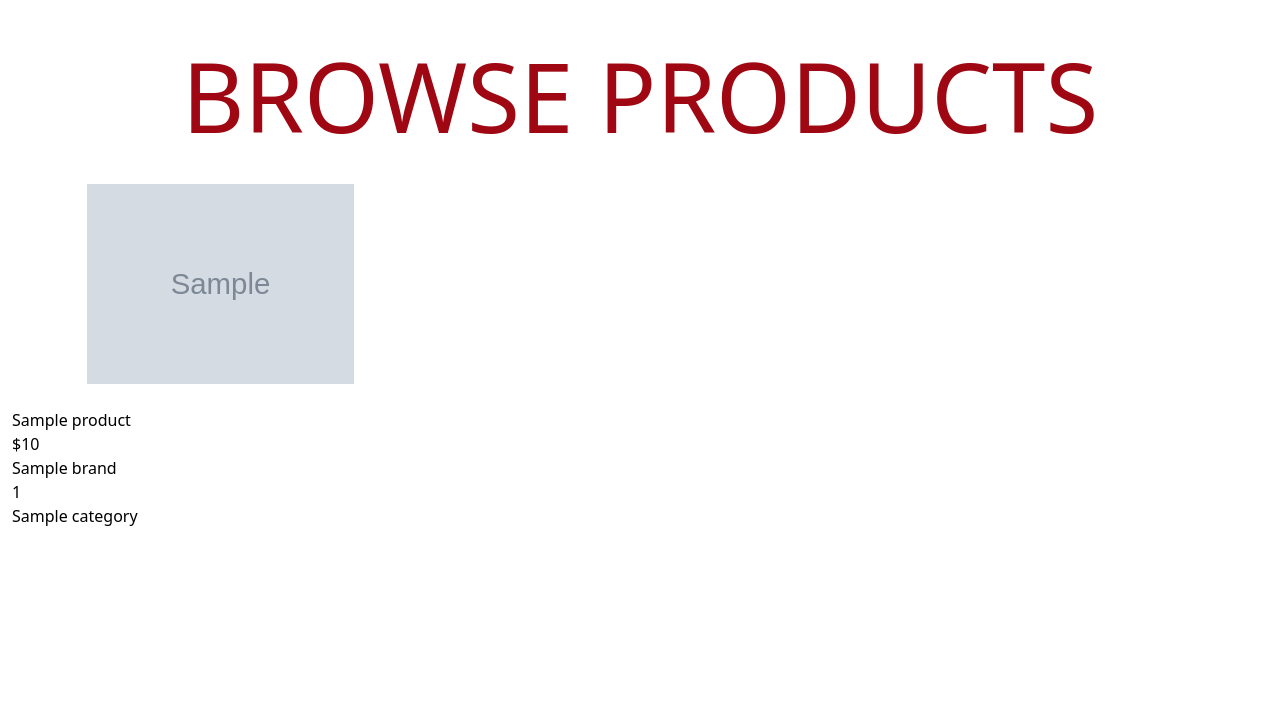
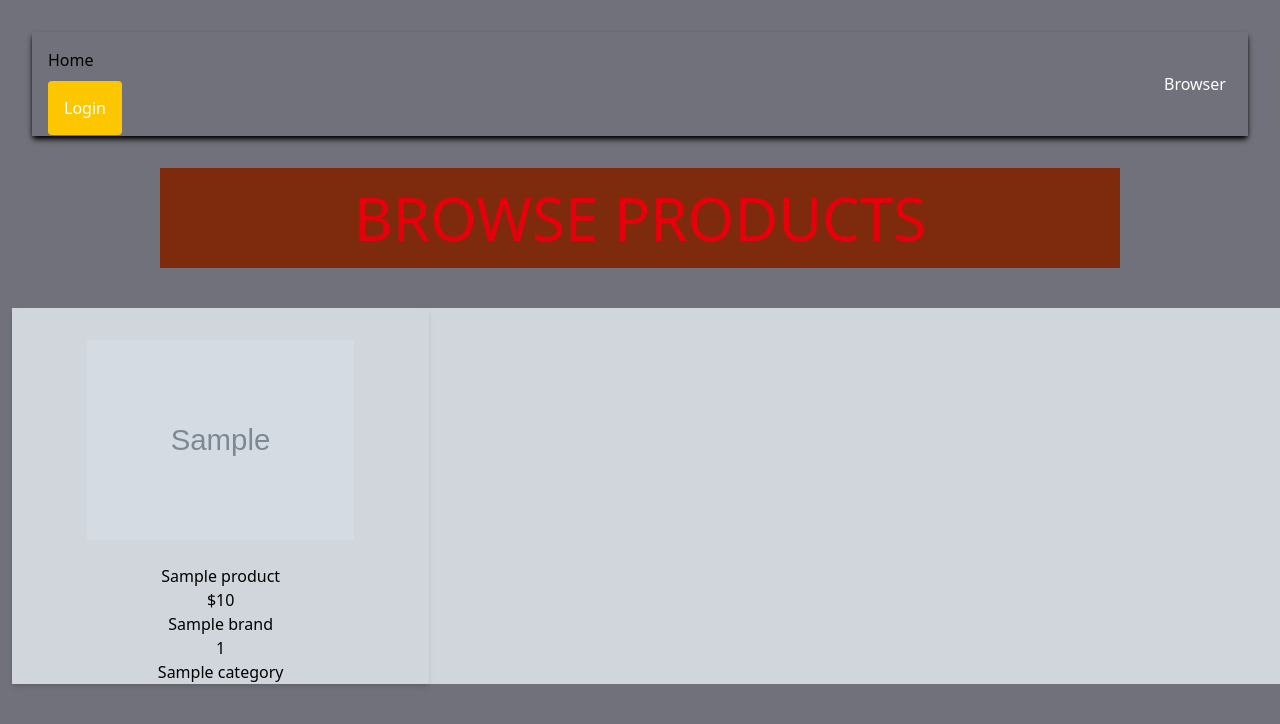
Before and after one commit to joshuaFSDclass/Unit04_Riffts, a Flask app: template templates/browse.html.jinja in a window 1280 px wide. Shown: the top 724 px of the page. Run offline with Flask 3, Linux system fonts and the light colour scheme; the template is opened without the code that fills it: most values are stand-ins (such as "Sample title", 1, 10 or a date in 2020); grey boxes marked "Sample" are stand-in pictures.

```diff
--- a/main.py
+++ b/main.py
@@ -18,6 +18,8 @@ def connect_db():
         cursorclass = pymysql.cursors.DictCursor
     )# function for fetching the database quickly
     return conn
+
+
 
 
 @app.route("/")
@@ -52,3 +54,11 @@ def product_page(product_id):
     connection.close()
 
     return render_template("product.html.jinja", product = result)
+
+@app.route("/register")
+def register():
+    return render_template("register.html.jinja")
+
+@app.route("/login")
+def login():
+    return render_template("login.html.jinja")
--- a/templates/Homepage.html.jinja
+++ b/templates/Homepage.html.jinja
@@ -9,11 +9,11 @@
 </head>
 <body>
 {% include "components/navbar.html.jinja" %}
-<h1>My Homepage</h1>
 
-<h2 class="m-10">Best Sellers</h2>
 
-<div class = "flex ">
+<h2 class="items-center p-4 text-center text-4xl">Best Sellers</h2>
+
+<div class = "grid- ">
     <p>1</p>
     <p>2</p>
     <p>3</p>
--- a/templates/browse.html.jinja
+++ b/templates/browse.html.jinja
@@ -7,15 +7,15 @@
     <script src="https://cdn.jsdelivr.net/npm/@tailwindcss/browser@4"></script>
 
 </head>
-<body>
+<body class = "bg-zinc-500">
 {% include "components/navbar.html.jinja" %}
- <h1 class="text-center text-8xl text-red-800">
+ <h1 class="text-center text-6xl text-red-600 bg-orange-900 ml-40 mr-40 pt-5 pb-5">
  BROWSE PRODUCTS
  </h1>
-<main class =" grid grid-cols-3 gap-2 ml-3 mt-10">
+<main class =" grid grid-cols-3 gap-2 ml-3 mt-10 bg-gray-300">
     {% for x in products %}
-        <a href="/product/{{ x['ID']}}" class="grid ">
-            <img class="h-50 mx-auto" src="{{ x['Image'] }}"> <br>
+        <a href="/product/{{ x['ID']}}" class="grid text-center shadow-md">
+            <img class="h-50 mx-auto mt-8" src="{{ x['Image'] }}"> <br>
             {{x ["Name"]}}<br>
             ${{x ["Price"]}}<br>
             {{x["Brand"]}}<br>
--- a/templates/components/navbar.html.jinja
+++ b/templates/components/navbar.html.jinja
@@ -1,13 +1,5 @@
-<nav class="relative select-none bg-grey lg:flex lg:items-stretch w-full">
-  <div class="flex flex-no-shrink items-stretch h-12">
-    <a href="#" class="flex-no-grow flex-no-shrink relative py-2 px-4 leading-normal text-white no-underline flex items-center hover:bg-grey-dark">Tailwind</a>
-    <a href="#" class="flex-no-grow flex-no-shrink relative py-2 px-4 leading-normal text-white no-underline flex items-center hover:bg-grey-dark">Css</a>
-  </div>
-  <div class="lg:flex lg:items-stretch lg:flex-no-shrink lg:flex-grow">
-    <div class="lg:flex lg:items-stretch lg:justify-end ml-auto">
-      <a href="#" class="flex-no-grow flex-no-shrink relative py-2 px-4 leading-normal text-white no-underline flex items-center hover:bg-grey-dark">Item 1</a>
-      <a href="#" class="flex-no-grow flex-no-shrink relative py-2 px-4 leading-normal text-white no-underline flex items-center hover:bg-grey-dark">Item 2</a>
-      <a href="#" class="flex-no-grow flex-no-shrink relative py-2 px-4 leading-normal text-white no-underline flex items-center hover:bg-grey-dark">Item 3</a>
-    </div>
-  </div>
+<nav class = "justify-end flex-col p-4 m-8 md:flex-row shadow-black shadow-md ">
+    <a hrer="/">Home</a>
+    <a href="/browse" class ="ml-275 p-4 text-white">Browser</a>
+    <a href="/login" class = "p-4 bg-yellow-400 rounded text-white" >Login</a>
 </nav>
```
Also changed, not shown: templates/login.html.jinja (added, +32 -0 lines), templates/register.html.jinja (added, +23 -0 lines).
